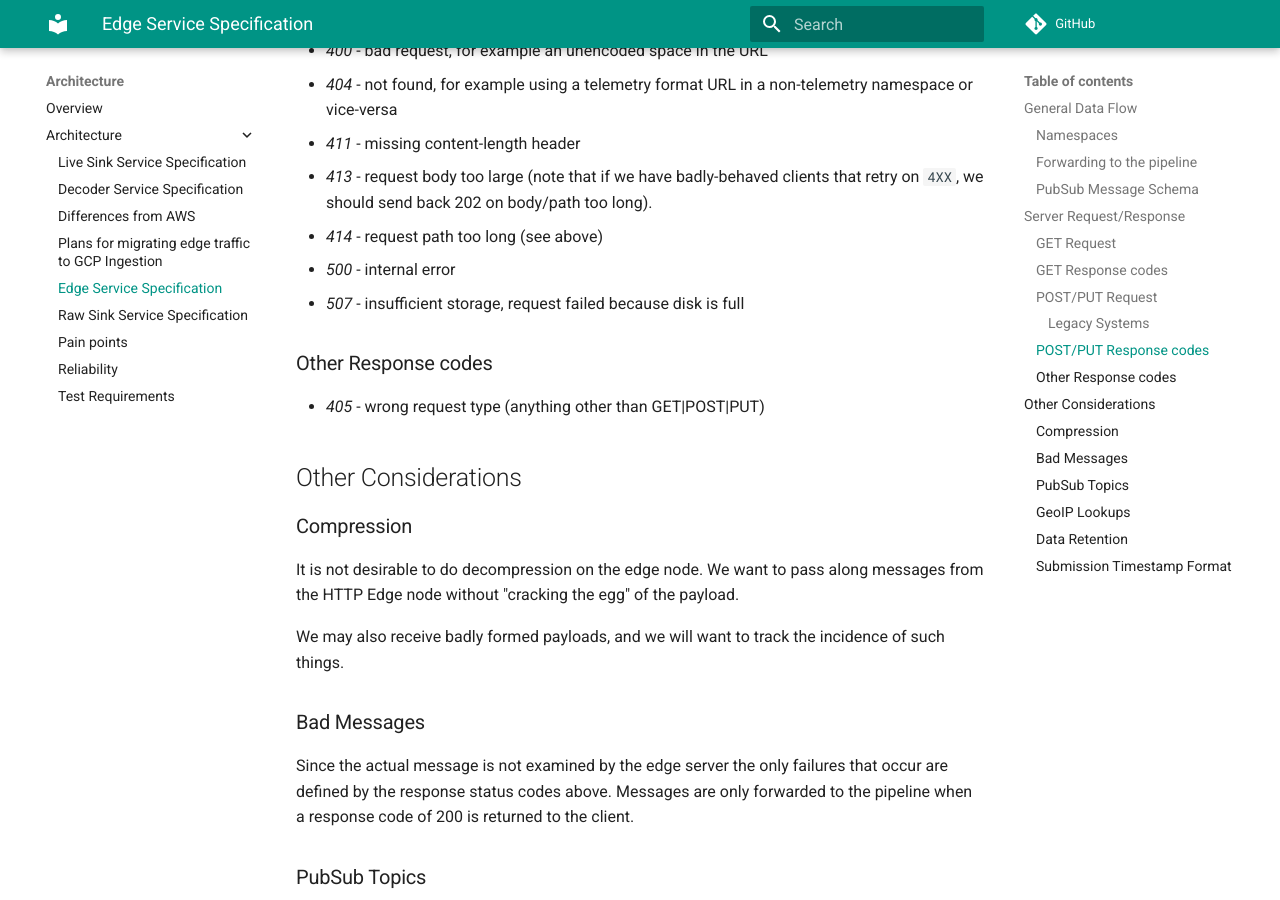
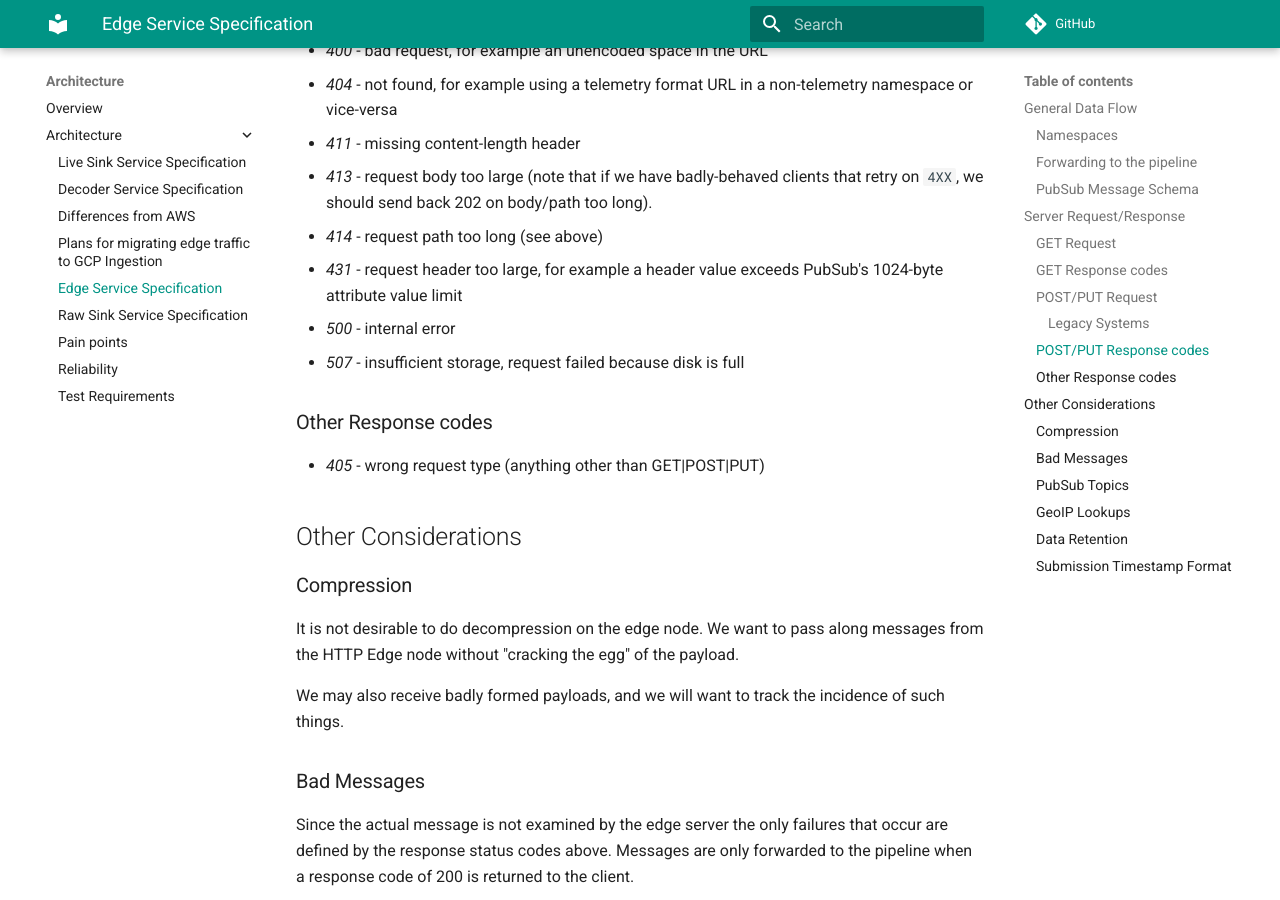
Before and after one commit to mozilla/gcp-ingestion, an MkDocs documentation site: the page built from docs/architecture/edge_service_specification.md, in a window 1280 px wide and 900 px high, scrolled down 2789 px. Built offline with MkDocs 1.6.1 and Material for MkDocs 9.7.7, drawn with Linux system fonts in a browser that asks for light colours; comment, search, counter and statistics services are not loaded.

Commit message:
architecture/edge_service_specification: Add missing 431 header-too-large response code
Finding-Id: 19a1ebb5910645b88c1a46de772c5bcb
Reviewed: no (this PR is the review)
Source: https://github.com/mozilla/data-docs/blob/main/src/concepts/pipeline/http_edge_spec.md
Source: https://github.com/mozilla/gcp-ingestion/blob/main/ingestion-edge/ingestion_edge/util.py

```diff
--- a/docs/architecture/edge_service_specification.md
+++ b/docs/architecture/edge_service_specification.md
@@ -120,6 +120,7 @@ even though this endpoint is for GET requests.
 - _411_ - missing content-length header
 - _413_ - request body too large (note that if we have badly-behaved clients that retry on `4XX`, we should send back 202 on body/path too long).
 - _414_ - request path too long (see above)
+- _431_ - request header too large, for example a header value exceeds PubSub's 1024-byte attribute value limit
 - _500_ - internal error
 - _507_ - insufficient storage, request failed because disk is full
 
```
